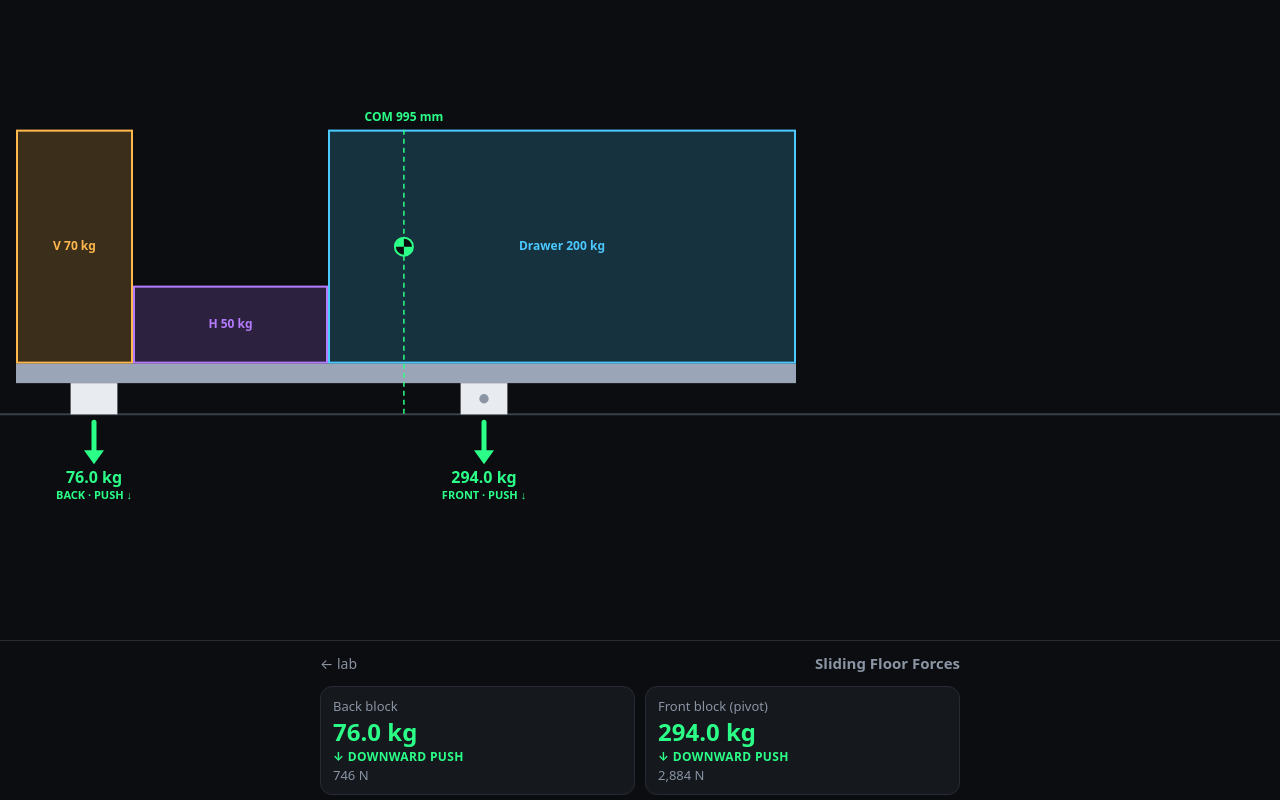
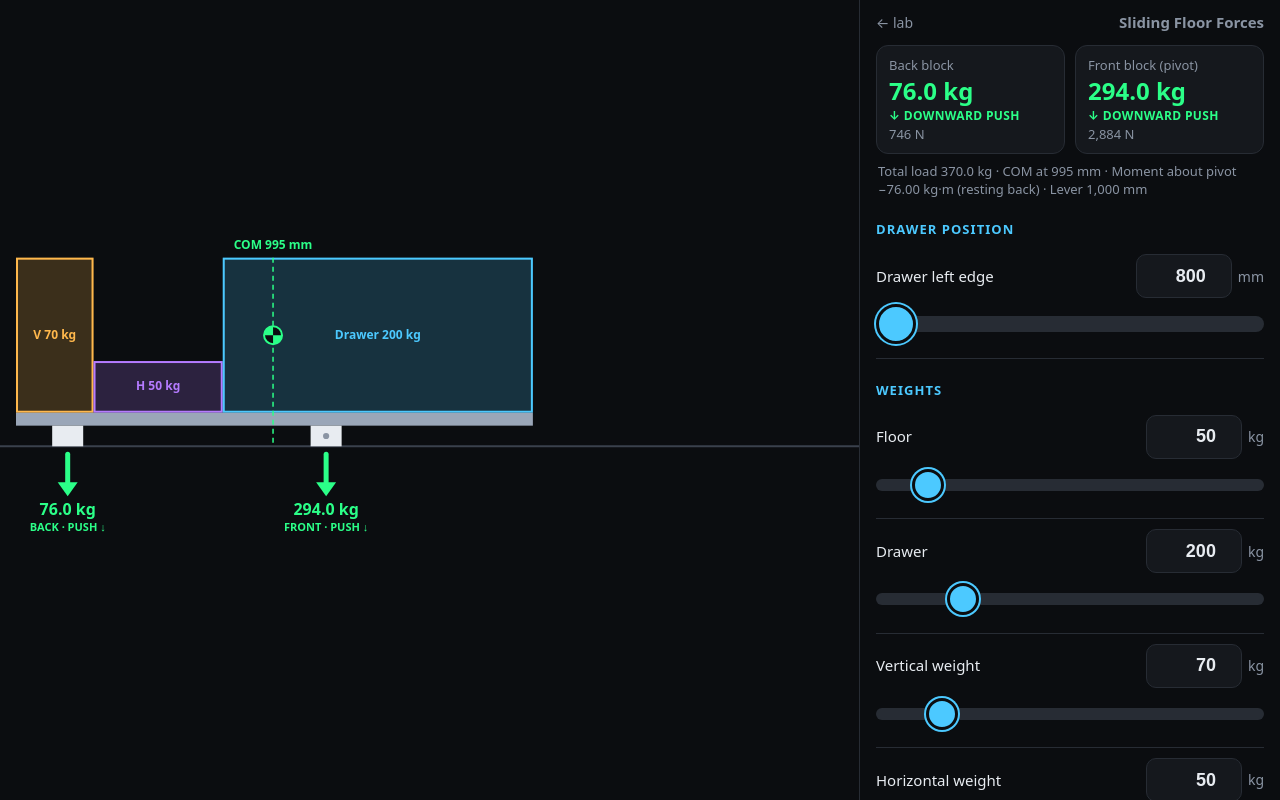
Before and after one commit to Gnortss/lab, a website: page apps/sliding-floor/index.html in a window 1280 px wide. Drawn offline with Linux system fonts and the light colour scheme.

Commit message:
Sliding floor: side-by-side layout on wide screens

```diff
--- a/apps/sliding-floor/index.html
+++ b/apps/sliding-floor/index.html
@@ -58,6 +58,13 @@
       border: 3px solid var(--bg); box-shadow: 0 0 0 2px var(--accent); }
     .ctrl.primary input[type=range]::-webkit-slider-runnable-track { height: 16px; border-radius: 8px; }
     .ctrl.primary input[type=range]::-webkit-slider-thumb { width: 40px; height: 40px; margin-top: -12px; }
+
+    /* Wide screens (desktop, landscape phones/tablets): drawing left, controls in a right sidebar. */
+    @media (min-width: 900px), (orientation: landscape) and (min-width: 600px) {
+      body { flex-direction: row; }
+      .viz { flex: 1 1 auto; min-width: 0; height: 100dvh; border-bottom: 0; border-right: 1px solid var(--line); }
+      .controls { flex: 0 0 min(420px, 45vw); height: 100dvh; padding-top: max(12px, env(safe-area-inset-top)); }
+    }
   </style>
 </head>
 <body>
```
